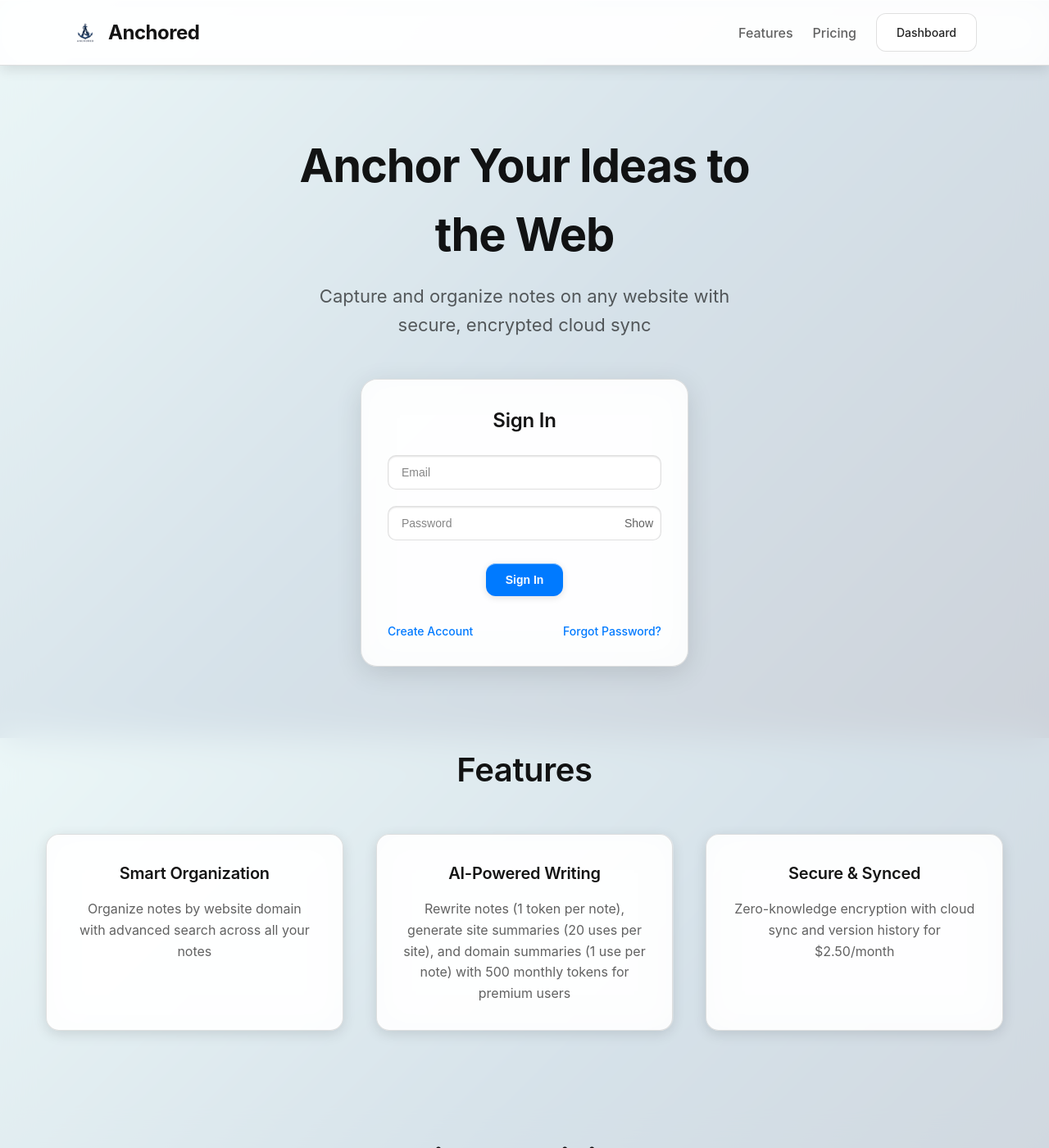
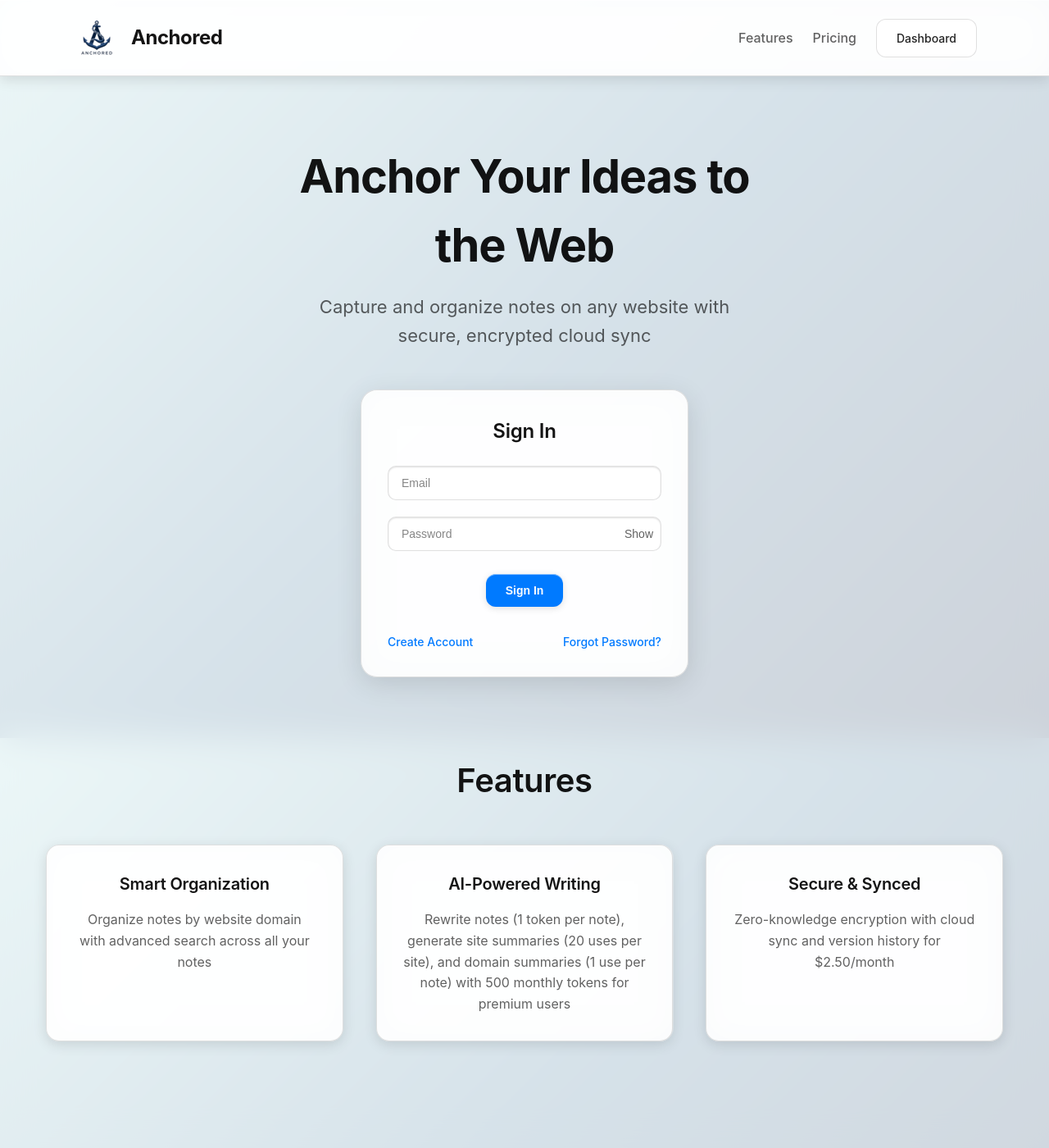
Before and after one commit to g1mliii/URL-Notes, a Jekyll site: the page built from index.html, in a window 1280 px wide and 1400 px high. Shown: the whole window at 82% size. Built offline with Jekyll 4.4.1, drawn with Linux system fonts in a browser that asks for light colours.

Commit message:
larger version

```diff
--- a/account.html
+++ b/account.html
@@ -17,7 +17,7 @@ scripts:
         <header class="nav-header">
             <div class="nav-content">
                 <div class="logo">
-                    <img src="/anchore wout background 48x48.png" alt="Anchored" class="logo-icon">
+                    <img src="/anchore wout background 60x60.png" alt="Anchored" class="logo-icon">
                     <h1>Anchored</h1>
                 </div>
                 <nav class="nav-links">
--- a/css/components.css
+++ b/css/components.css
@@ -31,8 +31,8 @@
 }
 
 .logo-icon {
-  width: 32px;
-  height: 32px;
+  width: 60px;
+  height: 60px;
   object-fit: contain;
 }
 
--- a/dashboard.html
+++ b/dashboard.html
@@ -22,7 +22,7 @@ scripts:
     <header class="nav-header">
         <div class="nav-content">
             <div class="logo">
-                <img src="/anchore wout background 48x48.png" alt="Anchored" class="logo-icon">
+                <img src="/anchore wout background 60x60.png" alt="Anchored" class="logo-icon">
                 <h1>Anchored</h1>
             </div>
             <nav class="nav-links">
--- a/index.html
+++ b/index.html
@@ -14,7 +14,7 @@ scripts:
         <header class="nav-header">
             <div class="nav-content">
                 <div class="logo">
-                    <img src="anchore wout background 48x48.png" alt="Anchored" class="logo-icon">
+                    <img src="anchore wout background 60x60.png" alt="Anchored" class="logo-icon">
                     <h1>Anchored</h1>
                 </div>
                 <nav class="nav-links">
```
Also changed, not shown: .kiro/specs/web-application/tasks.md.
